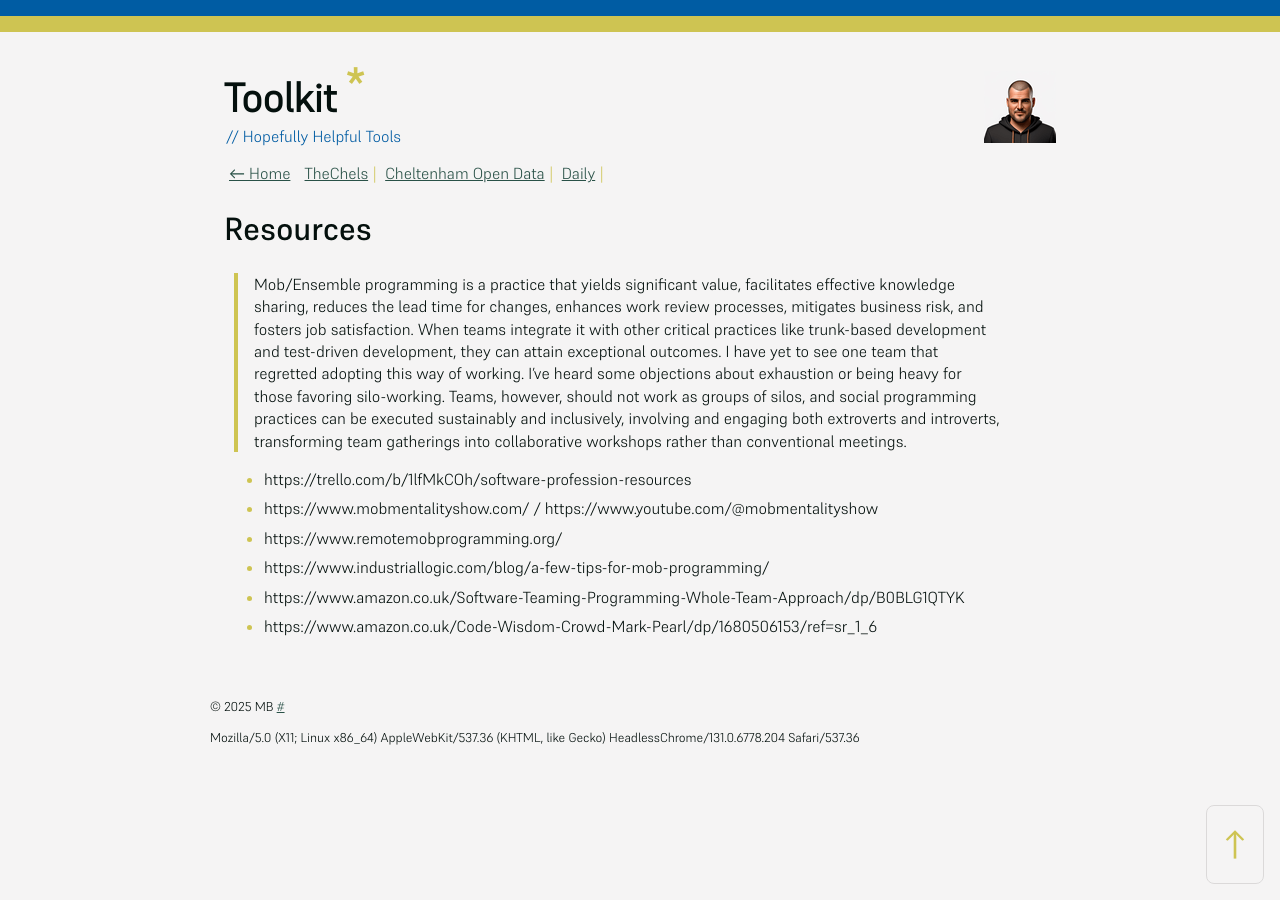
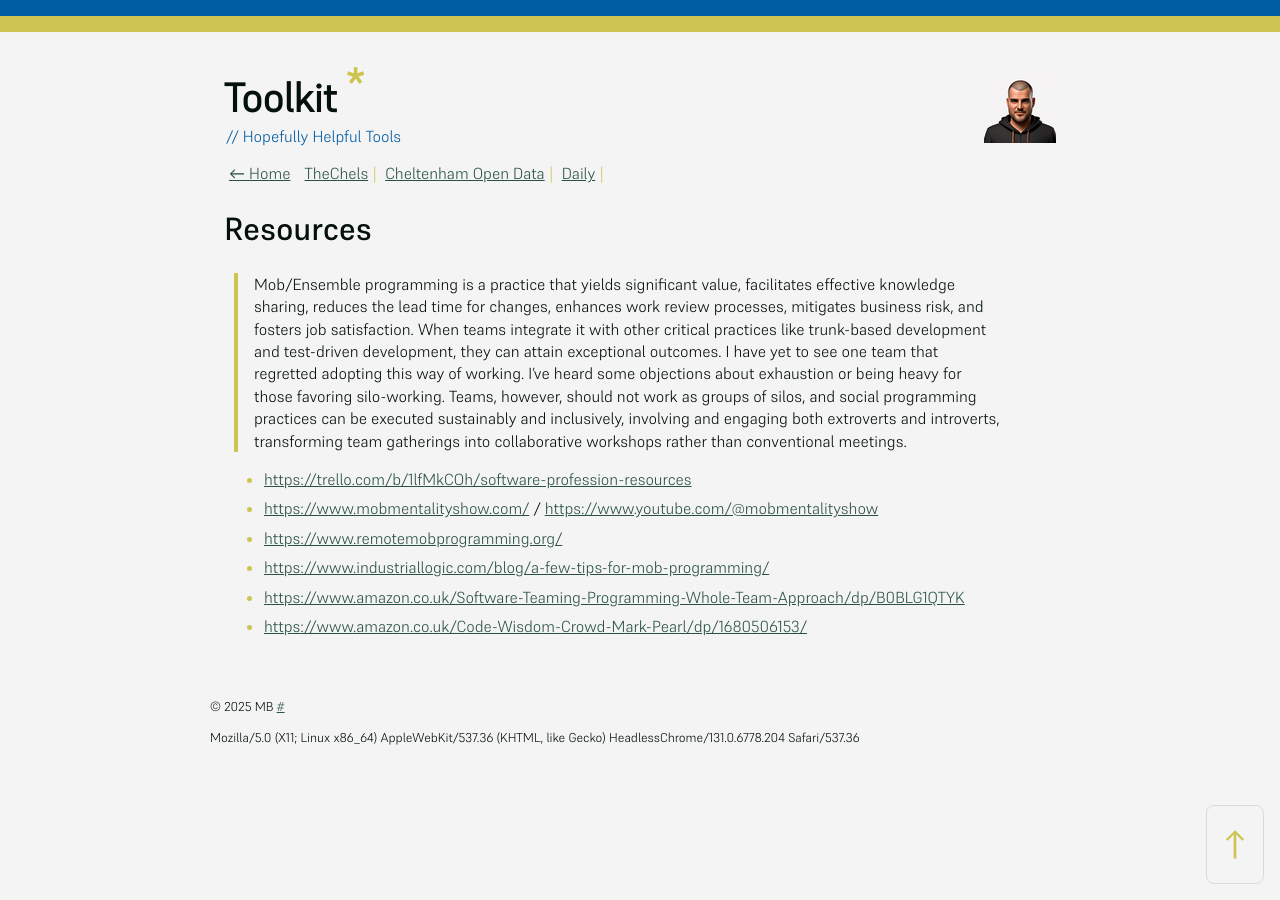
Before and after one commit to mat-0/Tools.TheChels.uk, a Jekyll site: the page built from _pages/ensemblist/resources.md, in a window 1280 px wide. Built offline with Jekyll 4.4.1, drawn with Linux system fonts in a browser that asks for light colours.

Commit message:
Update resources.md

```diff
--- a/_pages/ensemblist/resources.md
+++ b/_pages/ensemblist/resources.md
@@ -13,9 +13,9 @@ seo: Resources for group programming
 > I've heard some objections about exhaustion or being heavy for those favoring silo-working.
 > Teams, however, should not work as groups of silos, and social programming practices can be executed sustainably and inclusively, involving and engaging both extroverts and introverts, transforming team gatherings into collaborative workshops rather than conventional meetings.
 
-- https://trello.com/b/1lfMkCOh/software-profession-resources
-- https://www.mobmentalityshow.com/ / https://www.youtube.com/@mobmentalityshow
-- https://www.remotemobprogramming.org/
-- https://www.industriallogic.com/blog/a-few-tips-for-mob-programming/
-- https://www.amazon.co.uk/Software-Teaming-Programming-Whole-Team-Approach/dp/B0BLG1QTYK
-- https://www.amazon.co.uk/Code-Wisdom-Crowd-Mark-Pearl/dp/1680506153/ref=sr_1_6
+- <https://trello.com/b/1lfMkCOh/software-profession-resources>
+- <https://www.mobmentalityshow.com/> / <https://www.youtube.com/@mobmentalityshow>
+- <https://www.remotemobprogramming.org/>
+- <https://www.industriallogic.com/blog/a-few-tips-for-mob-programming/>
+- <https://www.amazon.co.uk/Software-Teaming-Programming-Whole-Team-Approach/dp/B0BLG1QTYK>
+- <https://www.amazon.co.uk/Code-Wisdom-Crowd-Mark-Pearl/dp/1680506153/>
```
